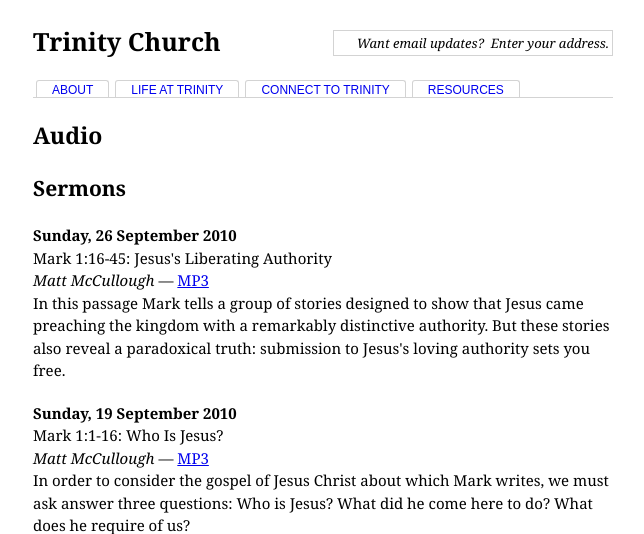
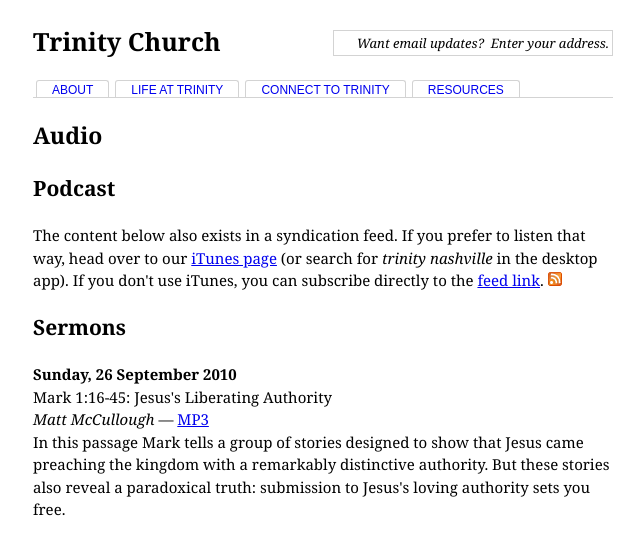
Before and after one commit to drewr/trinitypy, a Django app: template templates/audio.html in a window 1280 px wide. Shown: the top 534 px of the page, without its empty margins (137-781 px from the left). Run offline with Django 3.2, Linux system fonts and the light colour scheme; the template is opened without the code that fills it, so the values that code supplies are empty.

Commit message:
Add podcast information.

```diff
--- a/templates/audio.html
+++ b/templates/audio.html
@@ -5,6 +5,19 @@
 {% block content %}
 
 <h2>Audio</h2>
+
+<h3>Podcast</h3>
+
+<p>
+The content below also exists in a syndication feed.  If you prefer to
+listen that way, head over to
+our <a href="http://j.mp/tcnash-podcast">iTunes page</a> (or search
+for <i>trinity nashville</i> in the desktop app). If you don't use
+iTunes, you can subscribe directly to
+the <a href="http://j.mp/tcnash-feedb">feed
+link</a>. <a href="http://j.mp/tcnash-feedb"><img src="/img/feed-icon-14x14.png"
+/></a>
+</p>
 
 <h3>Sermons</h3>
 
```
Also changed, not shown: static/img/feed-icon-14x14.png (added), static/img/feed-icon-28x28.png (added).
